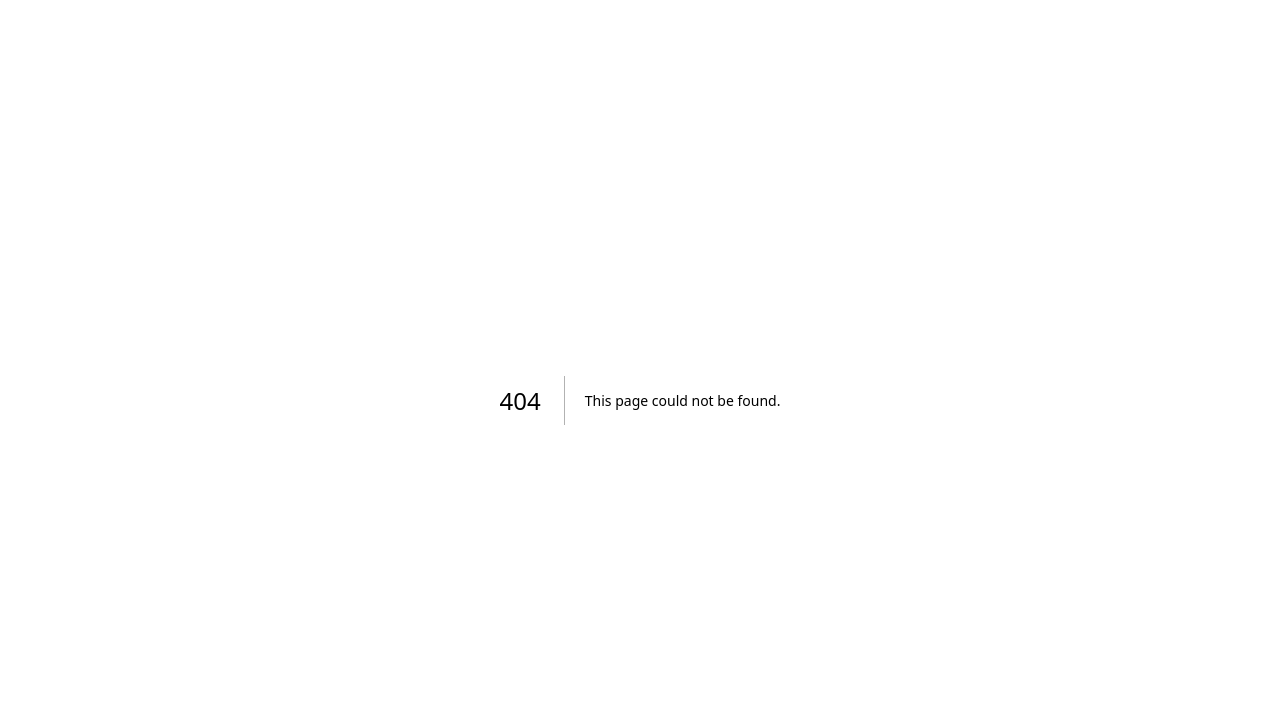
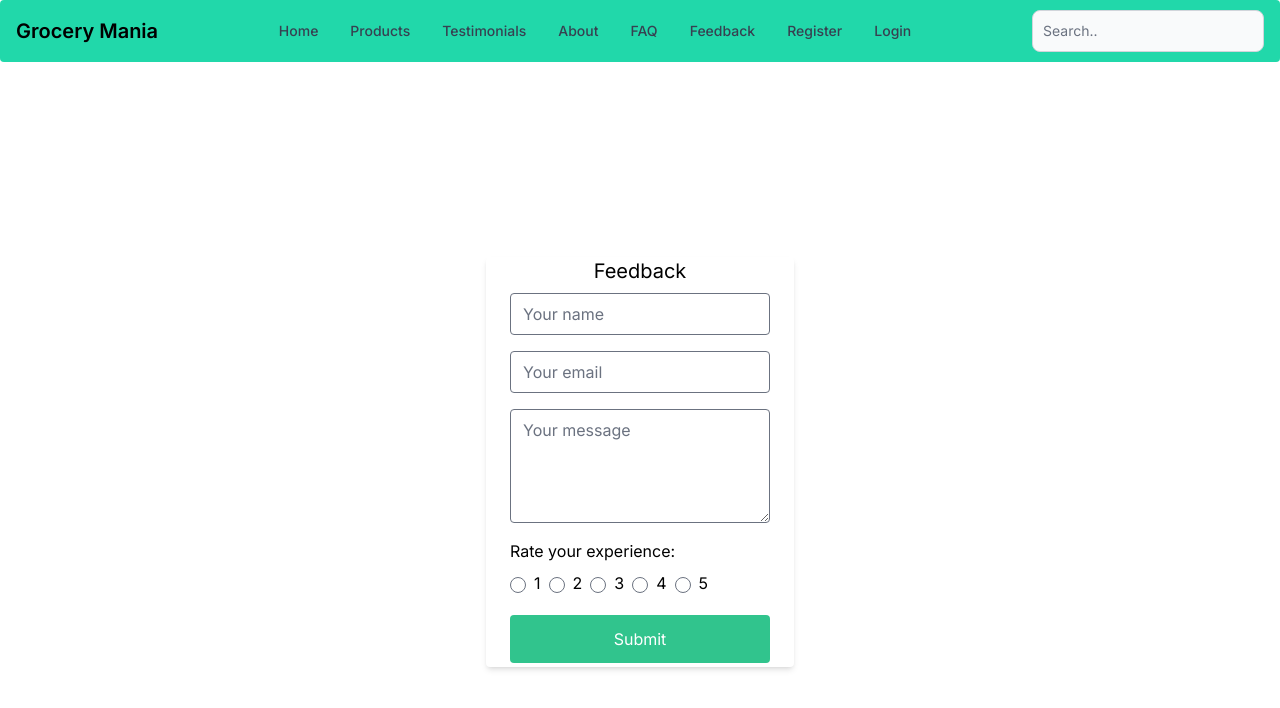
Before and after one commit to Marufhossain112/grocery-mania, a Next.js app: page /feedback in a window 1280 px wide. Before the commit this address had no page. Shown: the top 708 px of the page. Built offline with nearby package versions, Linux system fonts and the light colour scheme.

Commit message:
feedback form done

```diff
--- /dev/null
+++ b/src/app/feedback/page.tsx
@@ -0,0 +1,15 @@
+import FeedbackForm from '@/ui/Feedback';
+import GMNavbar from '@/ui/components/Navbar';
+import React from 'react';
+const Feedback = () => {
+    return (
+        <div>
+            <GMNavbar />
+            <div className='grid justify-center items-center h-[100vh]'>
+            <FeedbackForm />
+            </div>
+        </div>
+    );
+};
+
+export default Feedback;
--- a/src/app/login/page.tsx
+++ b/src/app/login/page.tsx
@@ -57,9 +57,6 @@ const Login = () => {
                                 placeholder="Password"
                                 {...register("password", { required: "password is required" })} />
                             {errors.password && <p className='text-red-600'>{errors.password.message}</p>}
-
-
-
                             <button
                                 type="submit"
                                 className="w-full text-center py-3 rounded bg-green-400 text-white hover:bg-green-dark focus:outline-none my-1"
--- /dev/null
+++ b/src/ui/Feedback.tsx
@@ -0,0 +1,85 @@
+"use client";
+import app from '@/firebase/firebase.init';
+import { getAuth, signInWithEmailAndPassword } from 'firebase/auth';
+import { useRouter } from 'next/navigation';
+import React from 'react';
+import { useForm, SubmitHandler } from "react-hook-form";
+import toast from 'react-hot-toast';
+import GMNavbar from './components/Navbar';
+type FeedbackProps = {
+    name: string;
+    email: string;
+    message: string;
+    rating: number;
+};
+const FeedbackForm = () => {
+    const router = useRouter();
+    const auth = getAuth(app);
+    const {
+        register,
+        handleSubmit,
+        reset,
+        formState: { errors },
+    } = useForm<FeedbackProps>();
+    const onSubmit: SubmitHandler<FeedbackProps> = async (data) => {
+        // const { email, password } = data;
+        console.log(data);
+        reset();
+        toast.success("Thank you for giving feedback.");
+    };
+    return (
+        <div >
+            <div style={{
+                display: "grid",
+                height: "100vh",
+                placeContent: "center"
+            }} className="bg-grey-lighter   flex flex-col ">
+                <form onSubmit={handleSubmit(onSubmit)}>
+                    <div className="container max-w-sm mx-auto flex-1 flex flex-col items-center justify-center px-2">
+                        <div className="bg-white px-6 py-8 rounded shadow-md text-black w-full">
+                            <h1 className="mb-2 text-xl text-center">Feedback</h1>
+                            <input
+                                type="text"
+                                className="block border border-grey-light w-full p-3 rounded mb-4"
+                                placeholder="Your name"
+                                {...register("name", { required: "name is required" })} />
+                            {errors.name && <p className='text-red-600'>{errors.name.message}</p>}
+                            <input
+                                type="email"
+                                className="block border border-grey-light w-full p-3 rounded mb-4"
+                                placeholder="Your email"
+                                {...register("email", { required: "email is required" })} />
+                            {errors.email && <p className='text-red-600'>{errors.email.message}</p>}
+                            <textarea
+                                rows={4}
+                                className="block border border-grey-light w-full p-3 rounded mb-4"
+                                placeholder="Your message"
+                                {...register("message", { required: "message is required" })} />
+                            {errors.message && <p className='text-red-600'>{errors.message.message}</p>}
+                            <div className="mb-4">
+                                <p className="mb-2">Rate your experience:</p>
+                                <div>
+                                    {[1, 2, 3, 4, 5].map((rating) => (
+                                        <label key={rating} className="mr-2">
+                                            <input className='mr-2'
+                                                type="radio"
+                                                value={rating}
+                                                {...register("rating")}
+                                            />
+                                            {rating}
+                                        </label>
+                                    ))}
+                                </div>
+                            </div>
+                            <button
+                                type="submit"
+                                className="w-full text-center py-3 rounded bg-green-400 text-white hover:bg-green-dark focus:outline-none my-1"
+                            >Submit</button>
+                        </div>
+                    </div>
+                </form>
+            </div>
+        </div >
+    );
+};
+export default FeedbackForm;
--- a/src/ui/components/Navbar.tsx
+++ b/src/ui/components/Navbar.tsx
@@ -36,6 +36,9 @@ export default function GMNavbar() {
                 <Navbar.Link href="/#faq">
                     FAQ
                 </Navbar.Link>
+                <Navbar.Link href="/feedback">
+                    Feedback
+                </Navbar.Link>
                 <Navbar.Link href="/register">
                     Register
                 </Navbar.Link>
```
